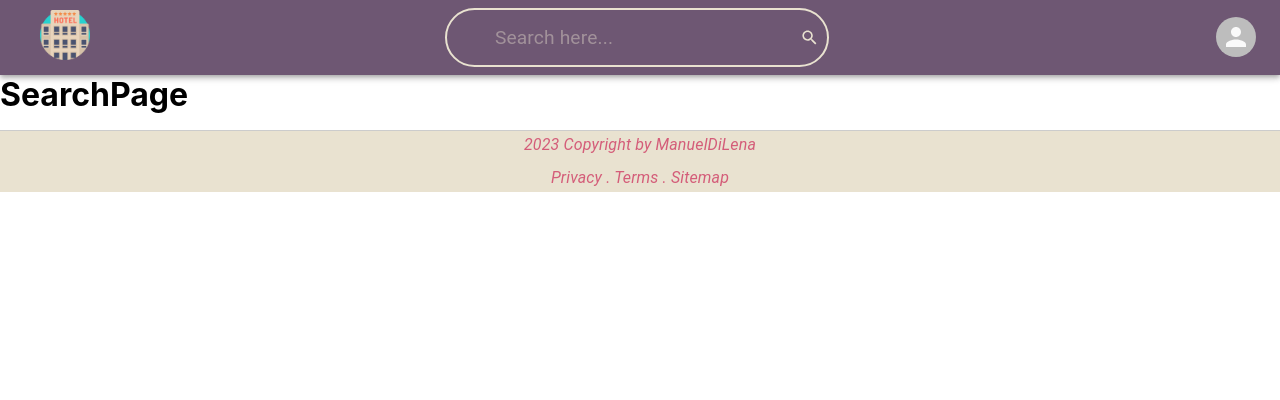
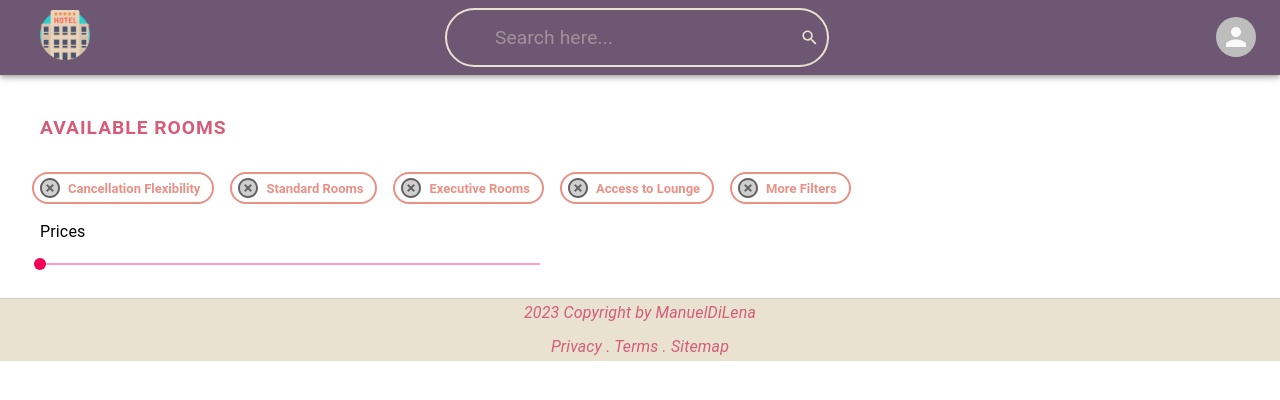
Before and after one commit to ManuelDiLena/HotelReservation, a React (Create React App) app: page /search in a window 1280 px wide. Shown: the top 400 px of the page. Built offline with nearby package versions, Linux system fonts and the light colour scheme.

Commit message:
HotelReservation: SearchPage

```diff
--- a/src/components/SearchPage.jsx
+++ b/src/components/SearchPage.jsx
@@ -1,11 +1,75 @@
 import React from 'react'
+import { Chip, makeStyles, Slider, Typography } from '@material-ui/core'
+import { chips } from '../mockData'
+import { HighlightOffTwoTone } from '@material-ui/icons'
 
 const SearchPage = () => {
-  return (
-    <div>
-        <h1>SearchPage</h1>
-    </div>
-  )
+
+    const classes = useStyle()
+
+    return (
+        <div className={classes.root}>
+           <Typography variant='h5' gutterBottom className={classes.title}>
+                Available rooms
+            </Typography>
+            <div className={classes.chips}>
+                {
+                    chips.map(({key, label}) => {
+                        let icon = <HighlightOffTwoTone/>
+                        return (
+                            <Chip
+                                variant='outlined'
+                                label={label}
+                                key={key}
+                                icon={icon}
+                                className={classes.chip}
+                            />
+                        )
+                    })
+                }
+            </div>
+            <div className={classes.selector}>
+                <Typography gutterBottom>Prices</Typography>
+                <Slider
+                    aria-labelledby='range-slider'
+                    min={100}
+                    max={400}
+                    valueLabelDisplay='auto'
+                    color='secondary'
+                />
+            </div>
+        </div>
+    )
 }
 
+// Constant with object to generate styles
+const useStyle = makeStyles((theme) => ({
+    root: {
+        display: 'flex',
+        flexDirection: 'column',
+    },
+    title: {
+        color: '#D45D79',
+        fontSize: '1.2rem',
+        fontWeight: 'bold',
+        textTransform: 'uppercase',
+        margin: theme.spacing(5,0,2,5),
+        letterSpacing: '1px'
+    },
+    chips: {
+        padding: theme.spacing(1,1,1,3)
+    },
+    chip: {
+        margin: theme.spacing(1),
+        color: '#EA9085',
+        border: '2px solid #EA9085',
+        fontWeight: 'bold',
+        cursor: 'pointer',
+    },
+    selector: {
+        width: '500px',
+        marginLeft: theme.spacing(5)
+    }
+}))
+
 export default SearchPage
```
